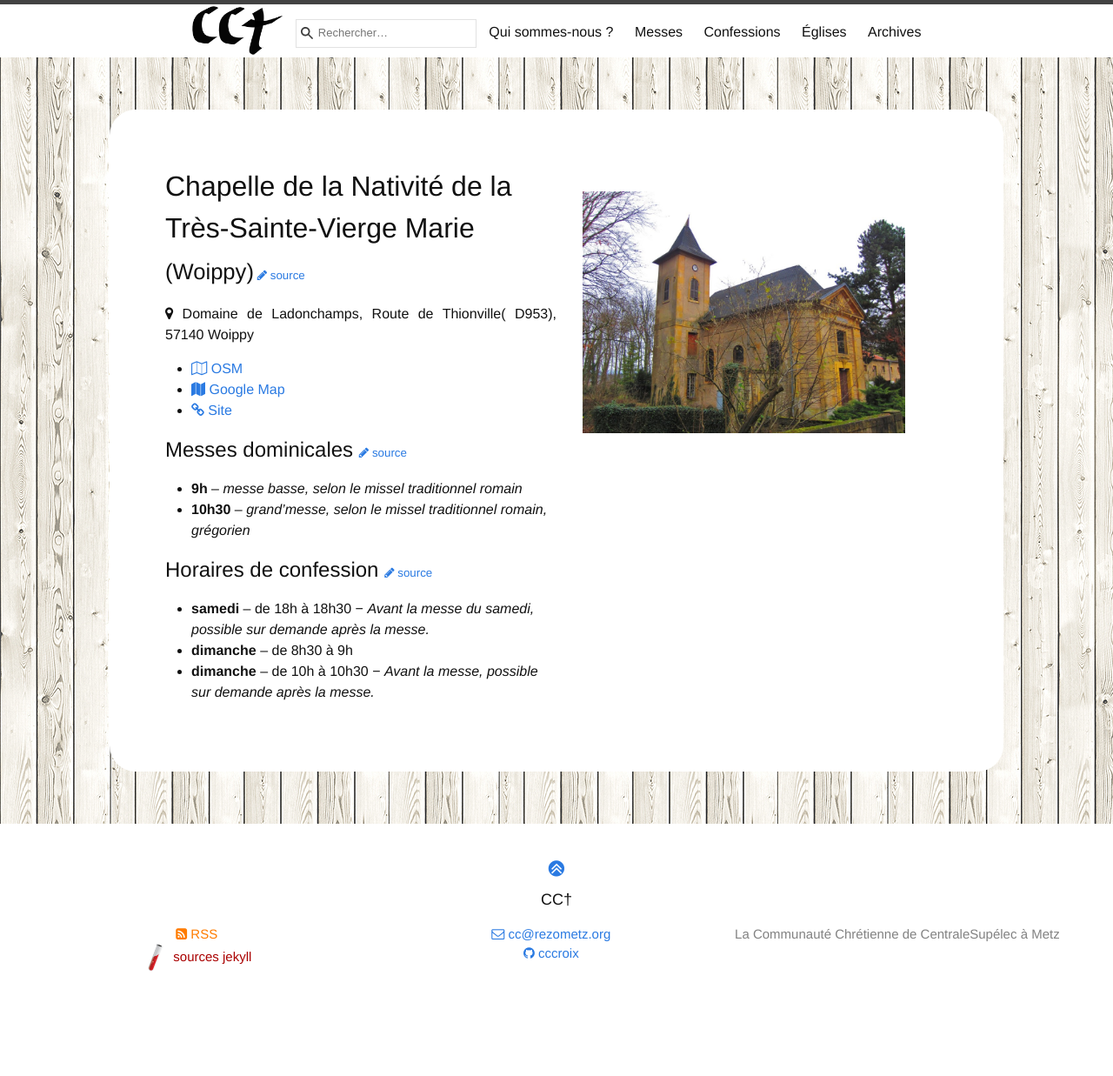
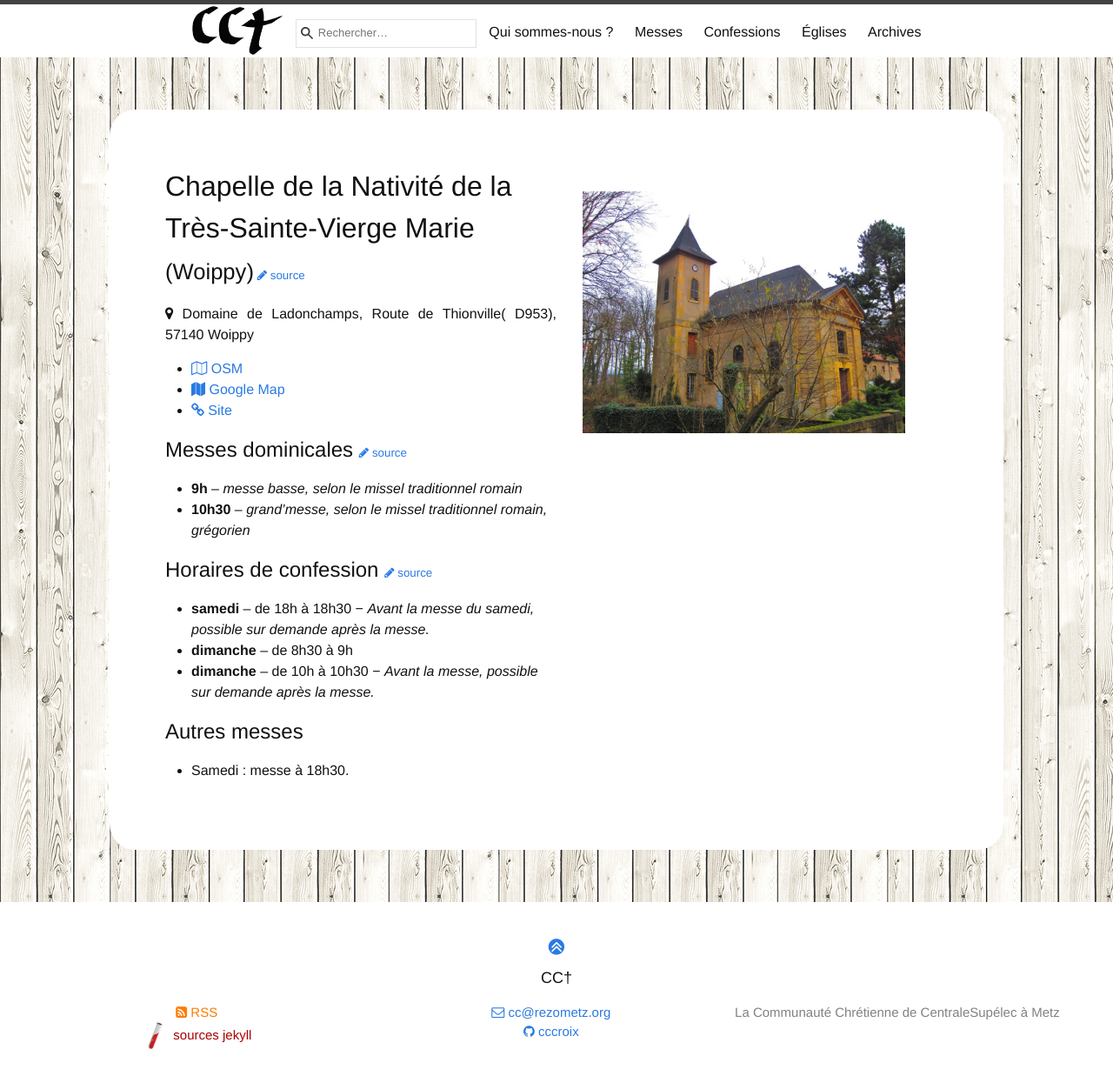
Before and after one commit to cccroix/cccroix.github.io, a Jekyll site: the page built from _eglises/nativite.md, in a window 1280 px wide. Shown: the whole page at 87% size. Built offline with Jekyll 4.4.1, drawn with Linux system fonts in a browser that asks for light colours; before the commit the page ends 1147 px from its top, so only the background shows below that.

Commit message:
Nativite – messe du samedi

```diff
--- a/_eglises/nativite.md
+++ b/_eglises/nativite.md
@@ -8,3 +8,7 @@ site: http://laportelatine.org/district/lieux/page.php?no_dept=57
 osm: http://osm.org/go/0DF8U8GVl
 google: https://goo.gl/maps/aDahEB8aku42
 ---
+
+## Autres messes
+
+- Samedi : messe à 18h30.
```
